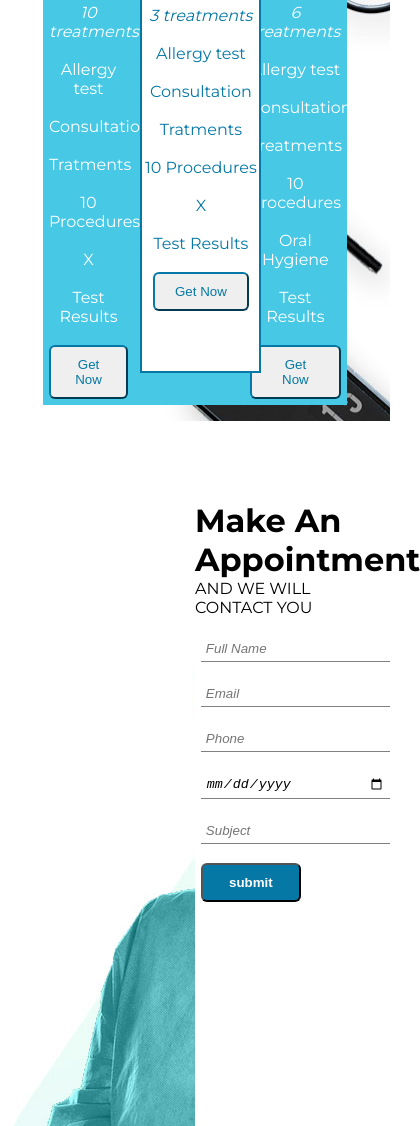
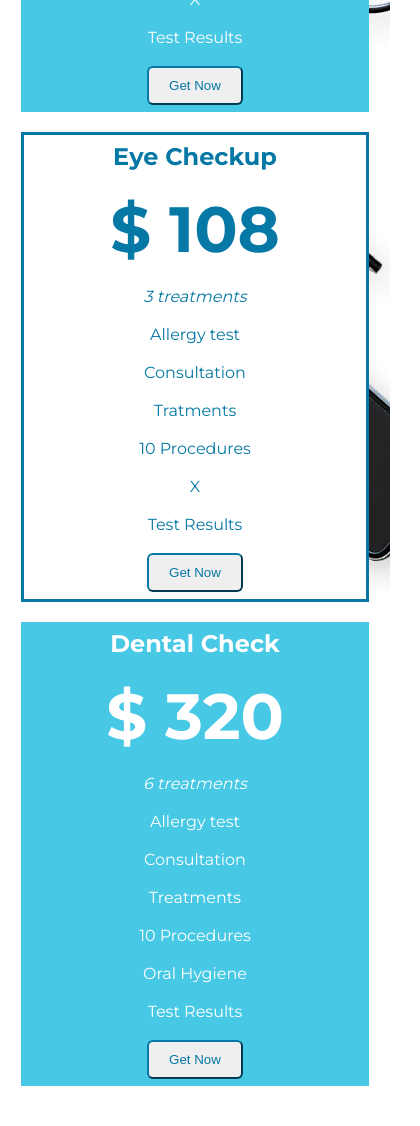
Before and after one commit to RomaP28/Responsive_Design, a plain HTML site: page index.html in a window 390 px wide. Shown: the part 3216-4342 px from the top of the page, 420 px wide, since content can reach past the window. Drawn offline with Linux system fonts and the light colour scheme.

Commit message:
Version for PC, tablet and mobile

```diff
--- a/css/style.css
+++ b/css/style.css
@@ -150,7 +150,7 @@ body {
   margin-right: 5px;
   float:left;
 }
-  /* --------------------------SERVIVES-------------------------------- */
+  /* --------------------------SERVISES-------------------------------- */
 .services{
   width: 100%;
   padding-top:3%;
@@ -184,9 +184,7 @@ body {
 }
 /* --------------------------PRICES-------------------------------- */
 .prices{
-  position: relative;
-  width: 100%;
-  padding-top:90px;
+  padding-top:60px;
   padding-bottom:4%;
   text-align: center;
   background-position: 0;
@@ -201,38 +199,35 @@ body {
 .check_fonts p{
   font-size: medium;
 }
-.left_content{
-  margin-right:70%;
-  padding: 2%;
-}
 .rectangle{
-  position: relative;
+  display: flex;
+  justify-content: center;
+  align-items: center;
   color: white;
-  margin-left: 11%;
-  margin-top: 65px;
-  padding-top: 30px;
-  width:78%;
-  background:#47C8E5;
+  width:89%;
+  margin-top: 2%;
+  margin-left: auto;
+  margin-right: auto;
   z-index: 0;
 }
+.left_content{
+  width: 27%;
+  padding: 2%;
+  background:#47C8E5;
+}
 .center_content{
-  position: absolute;
-  top: 180px;
-  width:30%;
   padding-top: 70px;
   padding-bottom: 60px;
-  margin-left: 36%;
+  width:35%;
+  color: #0578A5;
+  border: 3px solid #0578A5;
+  background-color: white;
   z-index: 50;
-  color: #0578A5;
-  border: 2px solid #0578A5;
-  background-color: white;
 }
 .right_content{
-  position: absolute;
-  right:0px;
-  top:30px;
-  width: 30%;
+  width: 27%;
   padding: 2%;
+  background:#47C8E5;
 }
 .prices_button{
   cursor: pointer;
@@ -240,6 +235,7 @@ body {
   padding: 10px 20px;
   border-color: #0578A5;
   border-radius: 6px;
+  text-decoration: none;
 }
 /* --------------------------CONTACTS-------------------------------- */
 .contact{
@@ -452,4 +448,55 @@ footer{
     margin-right:auto;
     width:85%;
   }
+  .rectangle{
+    display: flex;
+    justify-content: center;
+    flex-flow: wrap;
+    color: white;
+    width:89%;
+    margin-left: auto;
+    margin-right: auto;
+    z-index: 0;
+  }
+  .left_content{
+    width:100%;
+    padding: 2%;
+    margin-top: 20px;
+  }
+  .center_content{
+    width:100%;
+    padding: 2%;
+    margin-top: 20px;
+  }
+  .right_content{
+    width:100%;
+    padding: 2%;
+    margin-top: 20px;
+  }
+  .contact{
+    flex-direction: column;
+  }
+  .bg_contact{
+    width: 100%;
+    height: 400px;
+    background-size: 100%;
+  }
+  .text_contact{
+    width:80%;
+    text-align: center;
+    margin: 0px auto 15px auto;
+  }
+  .text_contact h2{
+    width: 70%;
+    margin-left: auto;
+    margin-right: auto;
+  }
+  .text_contact p{
+    width: 80%;
+    margin-left: auto;
+    margin-right: auto;
+  }
+  footer{
+    padding:8px 0;
+  }
 }
--- a/index.html
+++ b/index.html
@@ -128,20 +128,8 @@
   <section id="prices" class="prices fonts">
     <h2 class="font_h2">Our special offers</h2>
     <p class="font_p">Start to be healthy today</p>
-    <div class="center_content check_fonts">
-      <h3>Eye Checkup</h3><br>
-      <h2>$ 108</h2><br>
-      <p><em>3 treatments</em></p><br>
-      <p>Allergy test</p><br>
-      <p>Consultation</p><br>
-      <p>Tratments</p><br>
-      <p>10 Procedures</p><br>
-      <p>X</p><br>
-      <p>Test Results</p><br>
-      <button class="prices_button" type="button">Get Now</button>
-    </div>
-    <div class="rectangle">
-      <div class="left_content check_fonts">
+    <div class="rectangle check_fonts">
+      <div class="left_content">
         <h3>Allergy Check</h3><br>
         <h2>$ 255</h2><br>
         <p><em>10 treatments</em></p><br>
@@ -153,7 +141,19 @@
         <p>Test Results</p><br>
         <button class="prices_button" type="button">Get Now</button>
       </div>
-      <div class="right_content check_fonts">
+      <div class="center_content">
+        <h3>Eye Checkup</h3><br>
+        <h2>$ 108</h2><br>
+        <p><em>3 treatments</em></p><br>
+        <p>Allergy test</p><br>
+        <p>Consultation</p><br>
+        <p>Tratments</p><br>
+        <p>10 Procedures</p><br>
+        <p>X</p><br>
+        <p>Test Results</p><br>
+        <button class="prices_button" type="button">Get Now</button>
+      </div>
+      <div class="right_content">
         <h3>Dental Check</h3><br>
         <h2>$ 320</h2><br>
         <p><em>6 treatments</em></p><br>
```
